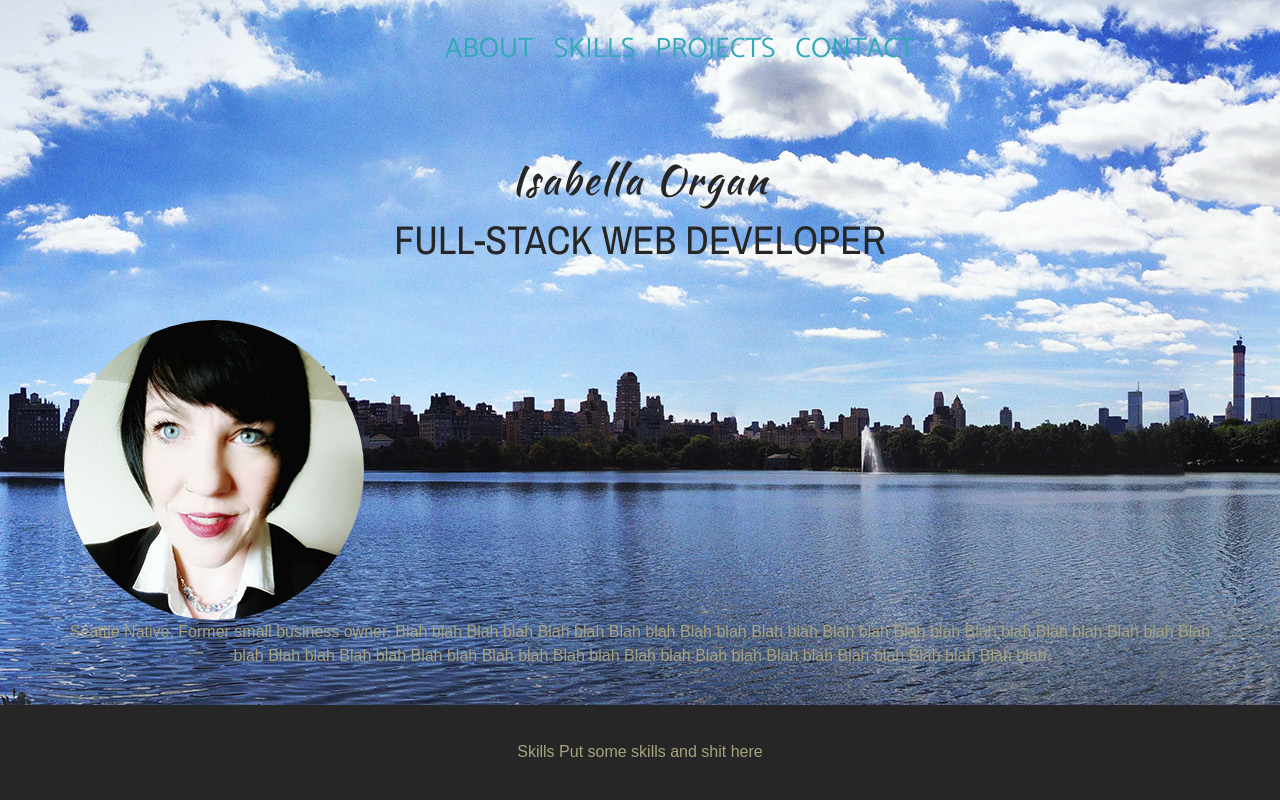
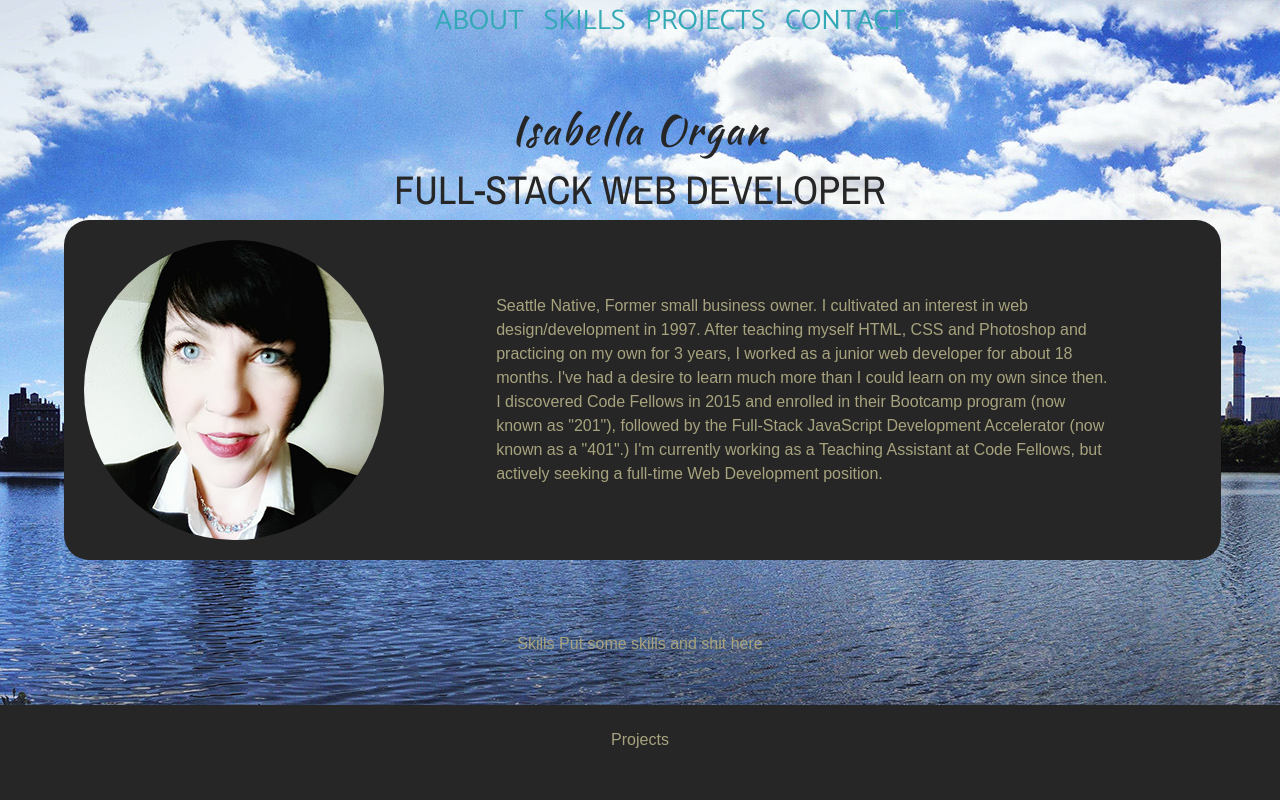
Before and after one commit to isabellaorgan/portfolio, a plain HTML site: page index.html in a window 1280 px wide. Shown: the top 800 px of the page. Drawn offline with nearby package versions, Linux system fonts and the light colour scheme; a web font is replaced by a local one.

Commit message:
aligning elements. determine that nav is not centered, focus on this next. wrap up for day.

```diff
--- a/css/base.css
+++ b/css/base.css
@@ -1,7 +1,6 @@
 body {
-	text-align: left;
   width: 90%;
-	margin: 0 auto;
+	margin: auto;
   background: url(../img/nyc-pana-2.jpg);
   background-repeat: no-repeat;
 	background-color: #262626;
@@ -67,7 +66,7 @@ nav {
   height: 100px;
   background-color: none;
   padding: 0px 10px 0px 10px;
-  margin: 0px 10px 0px 10px;
+  margin: auto;
 }
 ul {
   display: flex;
@@ -77,58 +76,82 @@ ul {
   font-family: 'Catamaran', sans-serif;
 	font-size: 1.75em;
   background-color: none;
+  margin: auto;
 }
 ul li {
+  display: flex;
+  align-self: center;
   list-style: none;
   background-color: none;
-  margin: 0px 0px 10px 0px;
+  margin: auto;
   padding: 0px 10px 0px 10px;
 }
 section {
 text-align: center;
+margin: auto;
 }
 p {
 	height: 75%;
 	width: 75%;
-	margin-left: 20px;
+	margin: auto;;
 	padding-left: 20px;
 	text-align: left;
 	}
 header {
   justify-content: center;
   align-content: center;
+  margin: auto;
 }
 /*Intro Header content*/
 .intro {
-  margin: 50px 0 50px 0;
+  margin: auto;
 }
 .name {
+  display: flex;
+  align-self: center;
   font-family: 'Kaushan Script', cursive;
   font-size: 2.5em;
   color: #262626;
   letter-spacing: 2px;
+  margin: auto;
 }
 .title {
+  display: flex;
+  align-self: center;
   font-family: 'Archivo Narrow', sans-serif;
   font-size: 2.5em;
   color: #262626;
+  margin: auto;
+}
+.about {
+  display: flex;
+  align-self: center;
+  border-radius: 25px;
+  background: #262626;
+  margin: auto;
+  padding: 20px 20px 20px 20px;
+  width: 97%;
+  height: 300px;
 }
 .hs-circle {
   border-radius: 50%;
   display: flex;
   justify-content: flex-start;
+  margin: auto;
 }
 .bio {
-display: flex;
-justify-content: flex-end;
+  flex-flow: wrap;
+  display: flex;
+  margin: auto;
 }
+
 .contact-info {
   display: flex;
   justify-content: center;
   align-content: center;
   background-color: none;
   padding: 0px 10px 20px 10px;
-  margin: 10px 10px -35px 10px;
+  margin: auto;
 }
 
 blockquote {
--- a/index.html
+++ b/index.html
@@ -38,10 +38,18 @@
     <section class="about"><a name="about"></a>
         <img class="hs-circle" src="img/isabella_organ12.15.jpeg" alt="Recent Photo of Isabella Organ, Full-Stack Web Developer" />
         <main class="bio">
-          Seattle Native, Former small business owner.
-          Blah blah Blah blah Blah blah Blah blah Blah blah Blah blah Blah blah Blah blah
-          Blah blah Blah blah Blah blah Blah blah Blah blah Blah blah Blah blah
-          Blah blah Blah blah Blah blah Blah blah Blah blah Blah blah Blah blah Blah blah
+          <p>
+            Seattle Native, Former small business owner.
+            I cultivated an interest in web design/development in 1997. After teaching myself
+            HTML, CSS and Photoshop and practicing on my own for 3 years, I worked as a
+            junior web developer for about 18 months.
+            I've had a desire to learn much more than I could learn on my own since then.
+            I discovered Code Fellows in 2015 and enrolled in their Bootcamp program
+            (now known as "201"), followed by the Full-Stack JavaScript Development Accelerator
+            (now known as a "401".)
+            I'm currently working as a Teaching Assistant at Code Fellows, but actively
+            seeking a full-time Web Development position.
+          </p>
         </main>
     </section>
 <br /><br /><br />
```
